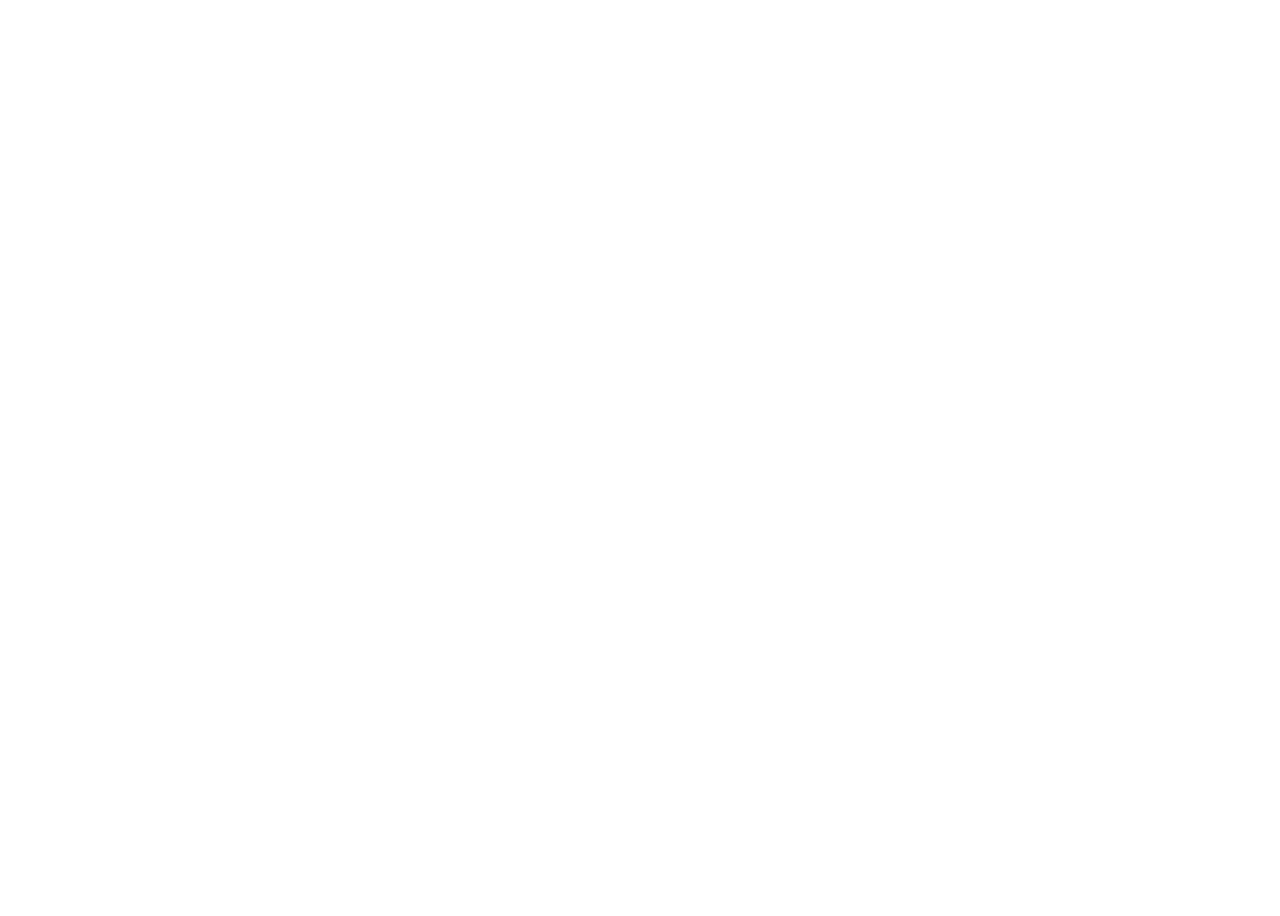
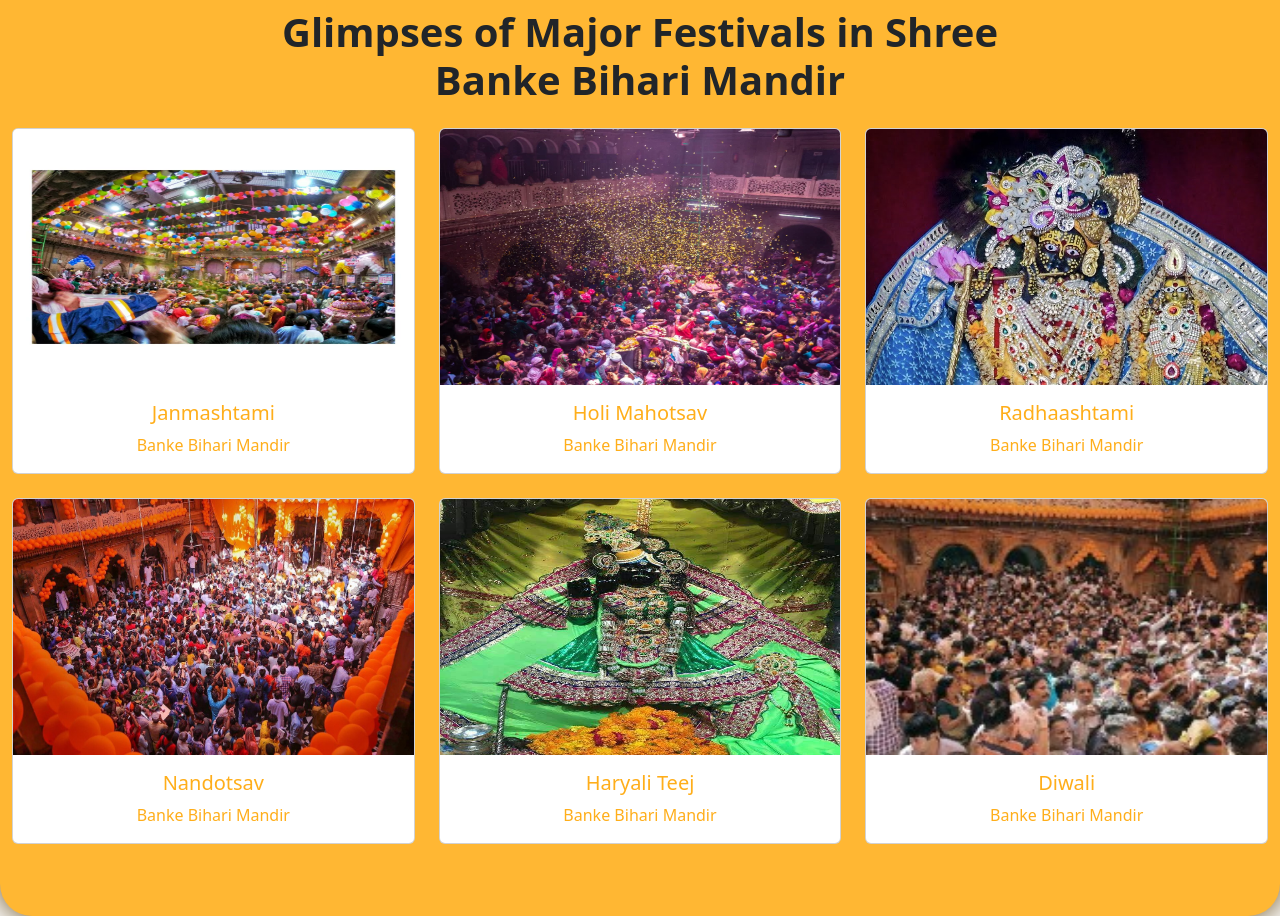
Before and after one commit to AAbhishek1234/Bankebihariwebsite, a React (Create React App) app: page / in a window 1280 px wide. Shown: the part 900-1816 px from the top of the page. Before the commit the page ends 828 px from the top, so only its background shows below. Built offline with nearby package versions, Linux system fonts and the light colour scheme.

Commit message:
Aboutsection

```diff
--- a/src/components/Abouts.jsx
+++ b/src/components/Abouts.jsx
@@ -1,148 +1,306 @@
-import React from 'react';
-import { Carousel } from 'react-bootstrap';
-import 'bootstrap/dist/css/bootstrap.min.css';
+// import React from 'react';
+// import { Carousel } from 'react-bootstrap';
+// import 'bootstrap/dist/css/bootstrap.min.css';
+
+// const About = () => {
+//   return (
+//     <div className="container py-5" style={{backgroundColor:'#FFB733',borderRadius:"2rem",boxShadow:"0 0 2rem #553700",top:"6rem"}}>
+
+//       <div className="row justify-content-center">
+//         <div className="col-lg-8 text-center">
+//           <h1 className="display-4 mb-4" style={{fontWeight:"700",fontSize:"40px"}} >
+//             Glimpses of Major Festivals in Shree Banke Bihari Mandir
+//           </h1>
+//         </div>
+//       </div>
+
+//       <div className="d-none d-md-block">
+//         <div className="row text-center">
+//           <div className="col-lg-4 mb-4">
+//             <div className="card h-100">
+//               <img src="/images/janmastmi.webp" className="card-img-top" alt="Janmashtami" />
+//               <div className="card-body">
+//                 <h5 className="card-title" style={{color:"#FFAE1A"}}>Janmashtami</h5>
+//                 <p className="card-text" style={{color:"#FFAE1A"}}>Banke Bihari Mandir</p>
+//               </div>
+//             </div>
+//           </div>
+//           <div className="col-lg-4 mb-4">
+//             <div className="card h-100">
+//               <img src="/images/holi.webp" className="card-img-top" alt="Holi" style={{width:"20rem", marginLeft:"1rem", marginTop:"3rem"}} />
+//               <div className="card-body" style={{marginTop:"3rem"}}>
+//                 <h5 className="card-title" style={{color:"#FFAE1A"}}>Holi Mahotsav</h5>
+//                 <p className="card-text" style={{color:"#FFAE1A"}}>Banke Bihari Mandir</p>
+//               </div>
+//             </div>
+//           </div>
+//           <div className="col-lg-4 mb-4">
+//             <div className="card h-100">
+//               <img src="/images/radharani.jpg" className="card-img-top" alt="Radhaashtami" style={{height:"16rem", width:"20rem", marginTop:"3rem", marginLeft:"1rem"}} />
+//               <div className="card-body" style={{marginTop:"3rem"}}>
+//                 <h5 className="card-title" style={{color:"#FFAE1A"}}>Radhaashtami</h5>
+//                 <p className="card-text" style={{color:"#FFAE1A"}}>Banke Bihari Mandir</p>
+//               </div>
+//             </div>
+//           </div>
+//           <div className="col-lg-4 mb-4">
+//             <div className="card h-100">
+//               <img src="/images/teej.jpg" className="card-img-top" alt="Radhaashtami" style={{height:"16rem", width:"20rem", marginTop:"3rem", marginLeft:"1rem"}} />
+//               <div className="card-body" style={{marginTop:"3rem"}}>
+//                 <h5 className="card-title" style={{color:"#FFAE1A"}}>Haryali Teej</h5>
+//                 <p className="card-text" style={{color:"#FFAE1A"}}>Banke Bihari Mandir</p>
+//               </div>
+//             </div>
+//           </div>
+//           <div className="col-lg-4 mb-4">
+//             <div className="card h-100">
+//               <img src="/images/nandotsav.jpg" className="card-img-top" alt="Radhaashtami" style={{height:"16rem", width:"20rem", marginTop:"3rem", marginLeft:"1rem"}} />
+//               <div className="card-body" style={{marginTop:"3rem"}}>
+//                 <h5 className="card-title" style={{color:"#FFAE1A"}}>Nandotsav</h5>
+//                 <p className="card-text" style={{color:"#FFAE1A"}}>Banke Bihari Mandir</p>
+//               </div>
+//             </div>
+//           </div>
+//           <div className="col-lg-4 mb-4">
+//             <div className="card h-100">
+//               <img src="/images/diwali2.jpg" className="card-img-top" alt="Radhaashtami" style={{height:"16rem", width:"20rem", marginTop:"3rem", marginLeft:"1rem"}} />
+//               <div className="card-body" style={{marginTop:"3rem"}}>
+//                 <h5 className="card-title" style={{color:"#FFAE1A"}}>Diwali</h5>
+//                 <p className="card-text" style={{color:"#FFAE1A"}}>Banke Bihari Mandir</p>
+//               </div>
+//             </div>
+//           </div>
+
+
+//         </div>
+//       </div>
+
+//       <div className="d-md-none">
+//         <Carousel>
+//           <Carousel.Item>
+//             <div className="card h-100">
+//               <img src="/images/janmastmi.webp" className="card-img-top" alt="Janmashtami" />
+//               <div className="card-body">
+//                 <h5 className="card-title" style={{color:"#FFAE1A"}}>Janmashtami</h5>
+//                 <p className="card-text" style={{color:"#FFAE1A"}}>Banke Bihari Mandir</p>
+//               </div>
+//             </div>
+//           </Carousel.Item>
+//           <Carousel.Item>
+//             <div className="card h-100">
+//               <img src="/images/holi.webp" className="card-img-top" alt="Holi" style={{width:"20rem", marginLeft:"1rem", marginTop:"3rem"}} />
+//               <div className="card-body" style={{marginTop:"3rem"}}>
+//                 <h5 className="card-title" style={{color:"#FFAE1A"}}>Holi Mahotsav</h5>
+//                 <p className="card-text" style={{color:"#FFAE1A"}}>Banke Bihari Mandir</p>
+//               </div>
+//             </div>
+//           </Carousel.Item>
+//           <Carousel.Item>
+//             <div className="card h-100">
+//               <img src="/images/radharani.jpg" className="card-img-top" alt="Radhaashtami" style={{height:"16rem", width:"20rem", marginTop:"3rem", marginLeft:"1rem"}} />
+//               <div className="card-body" style={{marginTop:"3rem"}}>
+//                 <h5 className="card-title" style={{color:"#FFAE1A"}}>Radhaashtami</h5>
+//                 <p className="card-text" style={{color:"#FFAE1A"}}>Banke Bihari Mandir</p>
+//               </div>
+//             </div>
+//           </Carousel.Item>
+//           <Carousel.Item>
+//             <div className="card h-100">
+//               <img src="/images/teej.jpg" className="card-img-top" alt="Holi" style={{width:"20rem", marginLeft:"1rem", marginTop:"3rem"}} />
+//               <div className="card-body" style={{marginTop:"3rem"}}>
+//                 <h5 className="card-title" style={{color:"#FFAE1A"}}>Haryali Teej</h5>
+//                 <p className="card-text" style={{color:"#FFAE1A"}}>Banke Bihari Mandir</p>
+//               </div>
+//             </div>
+//           </Carousel.Item>
+//           <Carousel.Item>
+//           <div className="col-lg-4 mb-4">
+//             <div className="card h-100">
+//               <img src="/images/nandotsav.jpg" className="card-img-top" alt="Radhaashtami" style={{height:"16rem", width:"20rem", marginTop:"3rem", marginLeft:"1rem"}} />
+//               <div className="card-body" style={{marginTop:"3rem"}}>
+//                 <h5 className="card-title" style={{color:"#FFAE1A"}}>Nandotsav</h5>
+//                 <p className="card-text" style={{color:"#FFAE1A"}}>Banke Bihari Mandir</p>
+//               </div>
+//             </div>
+//           </div>
+//           </Carousel.Item>
+//           <Carousel.Item>
+//           <div className="col-lg-4 mb-4">
+//             <div className="card h-100">
+//               <img src="/images/diwali2.jpg" className="card-img-top" alt="Radhaashtami" style={{height:"16rem", width:"20rem", marginTop:"3rem", marginLeft:"1rem"}} />
+//               <div className="card-body" style={{marginTop:"3rem"}}>
+//                 <h5 className="card-title" style={{color:"#FFAE1A"}}>Diwali</h5>
+//                 <p className="card-text" style={{color:"#FFAE1A"}}>Banke Bihari Mandir</p>
+//               </div>
+//             </div>
+//           </div>
+//           </Carousel.Item>
+//         </Carousel>
+//       </div>
+//     </div>
+//   );
+// };
+
+// export default About;
+
+
+
+
+
+
+
+
+
+import React from "react";
+import { Carousel, Container, Row, Col, Card } from "react-bootstrap";
+import "bootstrap/dist/css/bootstrap.min.css";
 
 const About = () => {
   return (
-    <div className="container py-5" style={{backgroundColor:'#FFB733',borderRadius:"2rem",boxShadow:"0 0 2rem #553700",top:"6rem"}}>
-
+    <Container
+      fluid
+      className="py-5"
+      style={{
+        backgroundColor: "#FFB733",
+        borderRadius: "2rem",
+        boxShadow: "0 0 2rem #553700",
+        marginTop: "2rem",
+      }}
+    >
       {/* Title */}
-      <div className="row justify-content-center">
-        <div className="col-lg-8 text-center">
-          <h1 className="display-4 mb-4" style={{fontWeight:"700",fontSize:"40px"}} >
+      <Row className="justify-content-center">
+        <Col lg={8} className="text-center">
+          <h1
+            className="display-4 mb-4"
+            style={{ fontWeight: "700", fontSize: "40px" }}
+          >
             Glimpses of Major Festivals in Shree Banke Bihari Mandir
           </h1>
-        </div>
-      </div>
+        </Col>
+      </Row>
 
       {/* Desktop View */}
       <div className="d-none d-md-block">
-        <div className="row text-center">
-          <div className="col-lg-4 mb-4">
-            <div className="card h-100">
-              <img src="/images/janmastmi.webp" className="card-img-top" alt="Janmashtami" />
-              <div className="card-body">
-                <h5 className="card-title" style={{color:"#FFAE1A"}}>Janmashtami</h5>
-                <p className="card-text" style={{color:"#FFAE1A"}}>Banke Bihari Mandir</p>
-              </div>
-            </div>
-          </div>
-          <div className="col-lg-4 mb-4">
-            <div className="card h-100">
-              <img src="/images/holi.webp" className="card-img-top" alt="Holi" style={{width:"20rem", marginLeft:"1rem", marginTop:"3rem"}} />
-              <div className="card-body" style={{marginTop:"3rem"}}>
-                <h5 className="card-title" style={{color:"#FFAE1A"}}>Holi Mahotsav</h5>
-                <p className="card-text" style={{color:"#FFAE1A"}}>Banke Bihari Mandir</p>
-              </div>
-            </div>
-          </div>
-          <div className="col-lg-4 mb-4">
-            <div className="card h-100">
-              <img src="/images/radharani.jpg" className="card-img-top" alt="Radhaashtami" style={{height:"16rem", width:"20rem", marginTop:"3rem", marginLeft:"1rem"}} />
-              <div className="card-body" style={{marginTop:"3rem"}}>
-                <h5 className="card-title" style={{color:"#FFAE1A"}}>Radhaashtami</h5>
-                <p className="card-text" style={{color:"#FFAE1A"}}>Banke Bihari Mandir</p>
-              </div>
-            </div>
-          </div>
-          <div className="col-lg-4 mb-4">
-            <div className="card h-100">
-              <img src="/images/teej.jpg" className="card-img-top" alt="Radhaashtami" style={{height:"16rem", width:"20rem", marginTop:"3rem", marginLeft:"1rem"}} />
-              <div className="card-body" style={{marginTop:"3rem"}}>
-                <h5 className="card-title" style={{color:"#FFAE1A"}}>Haryali Teej</h5>
-                <p className="card-text" style={{color:"#FFAE1A"}}>Banke Bihari Mandir</p>
-              </div>
-            </div>
-          </div>
-          <div className="col-lg-4 mb-4">
-            <div className="card h-100">
-              <img src="/images/nandotsav.jpg" className="card-img-top" alt="Radhaashtami" style={{height:"16rem", width:"20rem", marginTop:"3rem", marginLeft:"1rem"}} />
-              <div className="card-body" style={{marginTop:"3rem"}}>
-                <h5 className="card-title" style={{color:"#FFAE1A"}}>Nandotsav</h5>
-                <p className="card-text" style={{color:"#FFAE1A"}}>Banke Bihari Mandir</p>
-              </div>
-            </div>
-          </div>
-          <div className="col-lg-4 mb-4">
-            <div className="card h-100">
-              <img src="/images/diwali2.jpg" className="card-img-top" alt="Radhaashtami" style={{height:"16rem", width:"20rem", marginTop:"3rem", marginLeft:"1rem"}} />
-              <div className="card-body" style={{marginTop:"3rem"}}>
-                <h5 className="card-title" style={{color:"#FFAE1A"}}>Diwali</h5>
-                <p className="card-text" style={{color:"#FFAE1A"}}>Banke Bihari Mandir</p>
-              </div>
-            </div>
-          </div>
+        <Row className="text-center">
+          {/* Festival Cards */}
+          {[
+            {
+              image: "/images/janmastmi.webp",
+              title: "Janmashtami",
+              text: "Banke Bihari Mandir",
+            },
+            {
+              image: "/images/holi.webp",
+              title: "Holi Mahotsav",
+              text: "Banke Bihari Mandir",
+            },
+            {
+              image: "/images/radharani.jpg",
+              title: "Radhaashtami",
+              text: "Banke Bihari Mandir",
+            },
 
+            {
+              image: "/images/nandotsav.jpg",
+              title: "Nandotsav",
+              text: "Banke Bihari Mandir",
+            },
+            {
+              image: "/images/teej.jpg",
+              title: "Haryali Teej",
+              text: "Banke Bihari Mandir",
+            },
+            {
+              image: "/images/diwali2.jpg",
+              title: "Diwali",
+              text: "Banke Bihari Mandir",
+            },
+          ].map((festival, index) => (
+            <Col lg={4} md={6} className="mb-4" key={index}>
+              <Card className="h-100">
+                <Card.Img
+                  variant="top"
+                  src={festival.image}
+                  alt={festival.title}
+                  style={{
+                    height: "16rem",
 
-          {/* Add other festival cards as needed */}
-        </div>
+                  }}
+                />
+                <Card.Body>
+                  <Card.Title style={{ color: "#FFAE1A" }}>
+                    {festival.title}
+                  </Card.Title>
+                  <Card.Text style={{ color: "#FFAE1A" }}>
+                    {festival.text}
+                  </Card.Text>
+                </Card.Body>
+              </Card>
+            </Col>
+          ))}
+        </Row>
       </div>
 
       {/* Mobile View with Carousel */}
       <div className="d-md-none">
         <Carousel>
-          <Carousel.Item>
-            <div className="card h-100">
-              <img src="/images/janmastmi.webp" className="card-img-top" alt="Janmashtami" />
-              <div className="card-body">
-                <h5 className="card-title" style={{color:"#FFAE1A"}}>Janmashtami</h5>
-                <p className="card-text" style={{color:"#FFAE1A"}}>Banke Bihari Mandir</p>
-              </div>
-            </div>
-          </Carousel.Item>
-          <Carousel.Item>
-            <div className="card h-100">
-              <img src="/images/holi.webp" className="card-img-top" alt="Holi" style={{width:"20rem", marginLeft:"1rem", marginTop:"3rem"}} />
-              <div className="card-body" style={{marginTop:"3rem"}}>
-                <h5 className="card-title" style={{color:"#FFAE1A"}}>Holi Mahotsav</h5>
-                <p className="card-text" style={{color:"#FFAE1A"}}>Banke Bihari Mandir</p>
-              </div>
-            </div>
-          </Carousel.Item>
-          <Carousel.Item>
-            <div className="card h-100">
-              <img src="/images/radharani.jpg" className="card-img-top" alt="Radhaashtami" style={{height:"16rem", width:"20rem", marginTop:"3rem", marginLeft:"1rem"}} />
-              <div className="card-body" style={{marginTop:"3rem"}}>
-                <h5 className="card-title" style={{color:"#FFAE1A"}}>Radhaashtami</h5>
-                <p className="card-text" style={{color:"#FFAE1A"}}>Banke Bihari Mandir</p>
-              </div>
-            </div>
-          </Carousel.Item>
-          <Carousel.Item>
-            <div className="card h-100">
-              <img src="/images/teej.jpg" className="card-img-top" alt="Holi" style={{width:"20rem", marginLeft:"1rem", marginTop:"3rem"}} />
-              <div className="card-body" style={{marginTop:"3rem"}}>
-                <h5 className="card-title" style={{color:"#FFAE1A"}}>Haryali Teej</h5>
-                <p className="card-text" style={{color:"#FFAE1A"}}>Banke Bihari Mandir</p>
-              </div>
-            </div>
-          </Carousel.Item>
-          <Carousel.Item>
-          <div className="col-lg-4 mb-4">
-            <div className="card h-100">
-              <img src="/images/nandotsav.jpg" className="card-img-top" alt="Radhaashtami" style={{height:"16rem", width:"20rem", marginTop:"3rem", marginLeft:"1rem"}} />
-              <div className="card-body" style={{marginTop:"3rem"}}>
-                <h5 className="card-title" style={{color:"#FFAE1A"}}>Nandotsav</h5>
-                <p className="card-text" style={{color:"#FFAE1A"}}>Banke Bihari Mandir</p>
-              </div>
-            </div>
-          </div>
-          </Carousel.Item>
-          <Carousel.Item>
-          <div className="col-lg-4 mb-4">
-            <div className="card h-100">
-              <img src="/images/diwali2.jpg" className="card-img-top" alt="Radhaashtami" style={{height:"16rem", width:"20rem", marginTop:"3rem", marginLeft:"1rem"}} />
-              <div className="card-body" style={{marginTop:"3rem"}}>
-                <h5 className="card-title" style={{color:"#FFAE1A"}}>Diwali</h5>
-                <p className="card-text" style={{color:"#FFAE1A"}}>Banke Bihari Mandir</p>
-              </div>
-            </div>
-          </div>
-          </Carousel.Item>
-          {/* Add other festival cards as needed */}
+          {[
+            {
+              image: "/images/janmastmi.webp",
+              title: "Janmashtami",
+              text: "Banke Bihari Mandir",
+            },
+            {
+              image: "/images/holi.webp",
+              title: "Holi Mahotsav",
+              text: "Banke Bihari Mandir",
+            },
+            {
+              image: "/images/radharani.jpg",
+              title: "Radhaashtami",
+              text: "Banke Bihari Mandir",
+            },
+            {
+              image: "/images/teej.jpg",
+              title: "Haryali Teej",
+              text: "Banke Bihari Mandir",
+            },
+            {
+              image: "/images/nandotsav.jpg",
+              title: "Nandotsav",
+              text: "Banke Bihari Mandir",
+            },
+            {
+              image: "/images/diwali2.jpg",
+              title: "Diwali",
+              text: "Banke Bihari Mandir",
+            },
+          ].map((festival, index) => (
+            <Carousel.Item key={index}>
+              <Card className="h-100 text-center">
+                <Card.Img
+                  variant="top"
+                  src={festival.image}
+                  alt={festival.title}
+                  style={{
+                    height: "16rem",
+                    objectFit: "cover",
+                  }}
+                />
+                <Card.Body>
+                  <Card.Title style={{ color: "#FFAE1A" }}>
+                    {festival.title}
+                  </Card.Title>
+                  <Card.Text style={{ color: "#FFAE1A" }}>
+                    {festival.text}
+                  </Card.Text>
+                </Card.Body>
+              </Card>
+            </Carousel.Item>
+          ))}
         </Carousel>
       </div>
-    </div>
+    </Container>
   );
 };
 
--- a/src/pages/Home.jsx
+++ b/src/pages/Home.jsx
@@ -11,8 +11,8 @@
     <>
     <Navbar></Navbar>
     <Slider></Slider>
-    {/* <About></About>
-    <Timming></Timming>
+    <About></About>
+    {/* <Timming></Timming>
 
     <TempleHistory></TempleHistory>
     <Footer></Footer> */}
```
